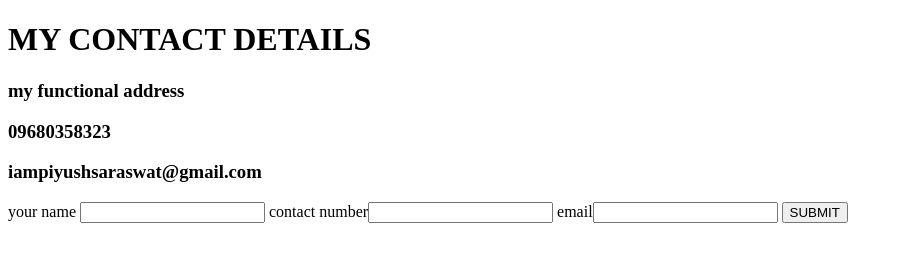
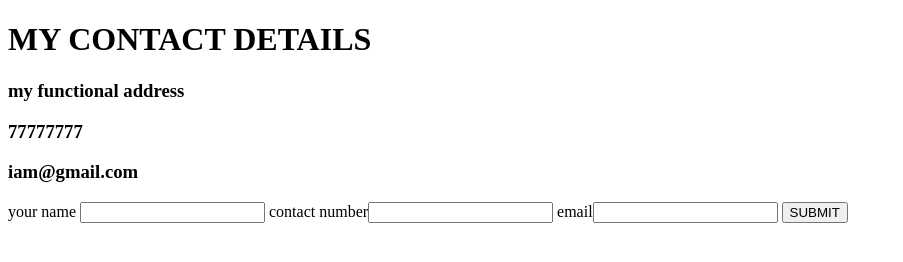
Before and after one commit to iampiyushsaraswat/codepen, a plain HTML site: page index.html in a window 1280 px wide. Shown: the whole page, without its empty margins (0-903 px from the left). Drawn offline with Linux system fonts and the light colour scheme.

Commit message:
update v2

```diff
--- a/index.html
+++ b/index.html
@@ -10,8 +10,8 @@
  <div>
     <h1>MY CONTACT DETAILS </h1>
   <h3>my functional address</h3>
-  <h3>09680358323</h3>
-  <h3>iampiyushsaraswat@gmail.com</h3>
+  <h3>77777777</h3>
+  <h3>iam@gmail.com</h3>
 </div>
 <div form>
     <form action="input">
```
